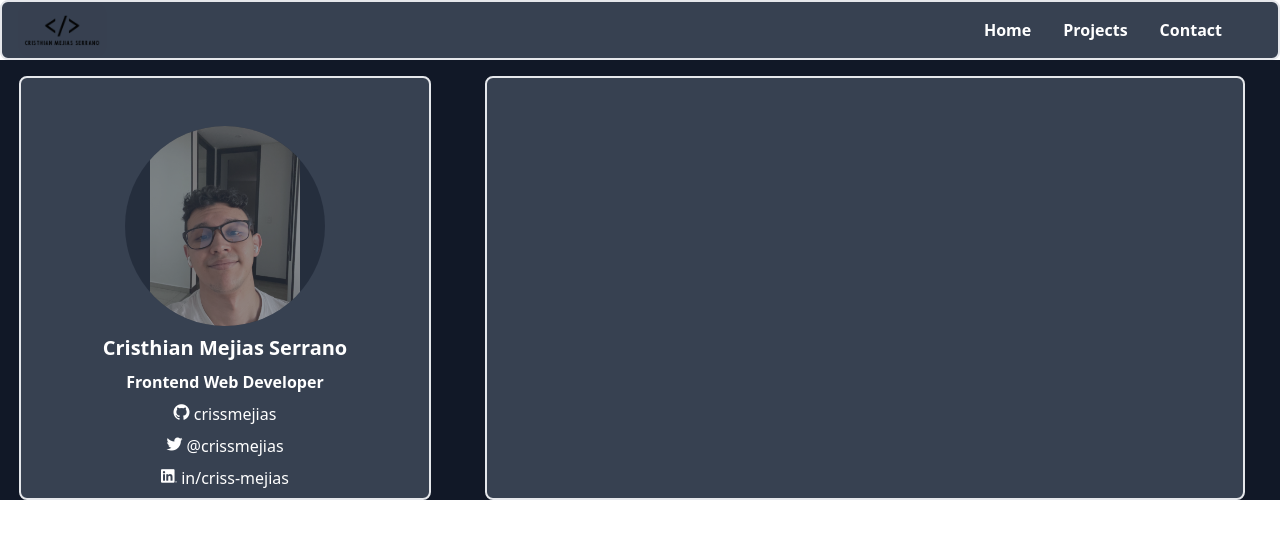
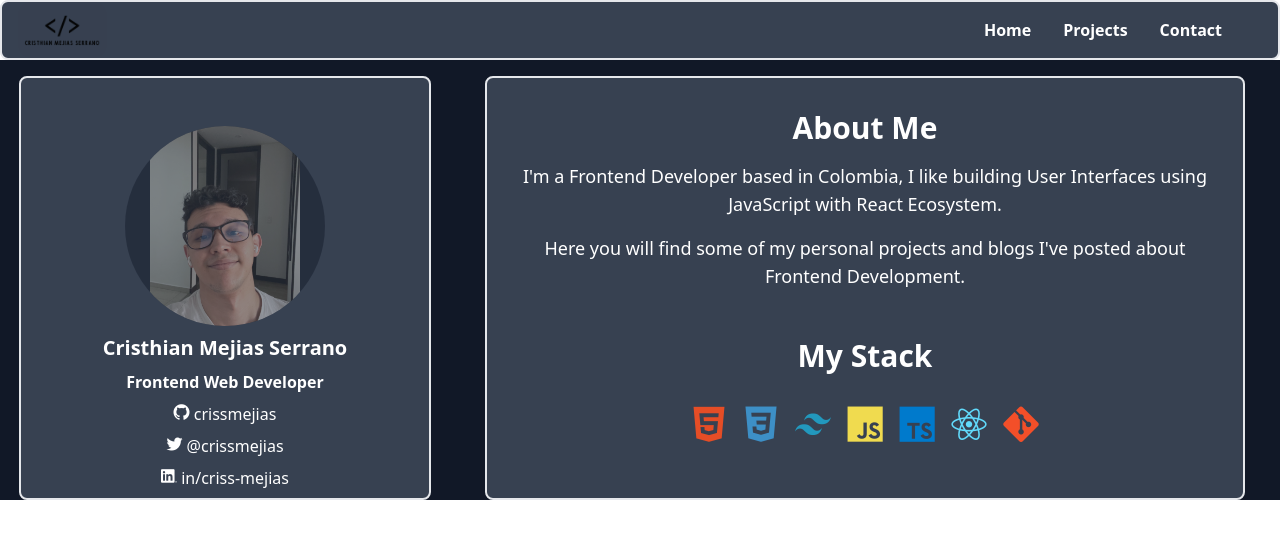
Before and after one commit to crissmejias/portfolio, a React (Vite) app: page /projects in a window 1280 px wide. Shown: the top 538 px of the page. Built offline with nearby package versions, Linux system fonts and the light colour scheme.

Commit message:
Component: Home Screen | Initial Layout and 'My Stack' section

```diff
--- a/index.html
+++ b/index.html
@@ -6,6 +6,7 @@
     <meta name="viewport" content="width=device-width, initial-scale=1.0" />
     <link rel='stylesheet' href='https://cdn-uicons.flaticon.com/uicons-brands/css/uicons-brands.css'>
     <link rel='stylesheet' href='https://cdn-uicons.flaticon.com/uicons-regular-rounded/css/uicons-regular-rounded.css'>
+    <link rel="stylesheet" href="https://cdn.jsdelivr.net/gh/devicons/devicon@v2.15.1/devicon.min.css">
     <title>Cristhian Mejias Serrano</title>
 
   </head>
--- a/src/components/Home.tsx
+++ b/src/components/Home.tsx
@@ -1,6 +1,25 @@
+import reactLogo from '../assets/react.svg'
 const Home = () => {
 return(
-    <div className="border-2 w-11/12 mt-4 rounded-lg mx-auto bg-gray-700"></div>
+    <section className="border-2 w-11/12 mt-4 rounded-lg mx-auto bg-gray-700 flex flex-col items-center justify-start gap-8 flex-wrap py-4">
+        <div className="mt-4">
+            <h2 className="text-center text-3xl text-white font-bold">About Me</h2>
+            <p className='text-white text-lg mt-4 mx-8 text-center'>I'm a Frontend Developer based in Colombia, I like building User Interfaces using JavaScript with React Ecosystem.</p>
+            <p className='text-white text-lg mt-4 mx-8 text-center'>Here you will find some of my personal projects and blogs I've posted about Frontend Development.</p>
+        </div>
+        <div className="mt-4 w-1/2">
+            <h2 className="text-center text-3xl text-white font-bold">My Stack</h2>
+        </div>
+        <div className='text-4xl flex gap-4 flex-wrap'>
+        <i className="devicon-html5-plain colored"></i>
+        <i className="devicon-css3-plain colored"></i>
+        <i className="devicon-tailwindcss-plain colored"></i>
+        <i className="devicon-javascript-plain colored"></i>
+        <i className="devicon-typescript-plain colored"></i>
+        <i className="devicon-react-original colored"></i>
+        <i className="devicon-git-plain colored"></i>
+        </div>
+    </section>
 )
 }
 export {Home};
```
